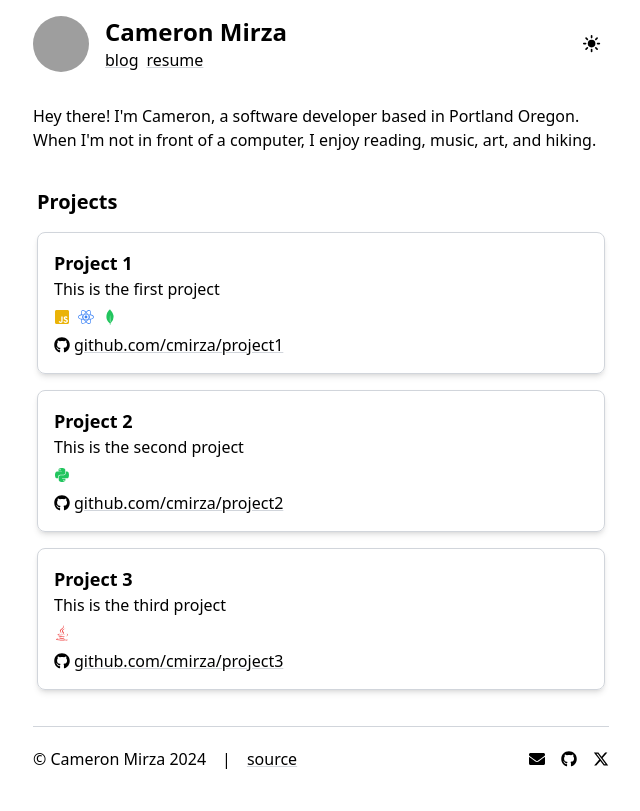
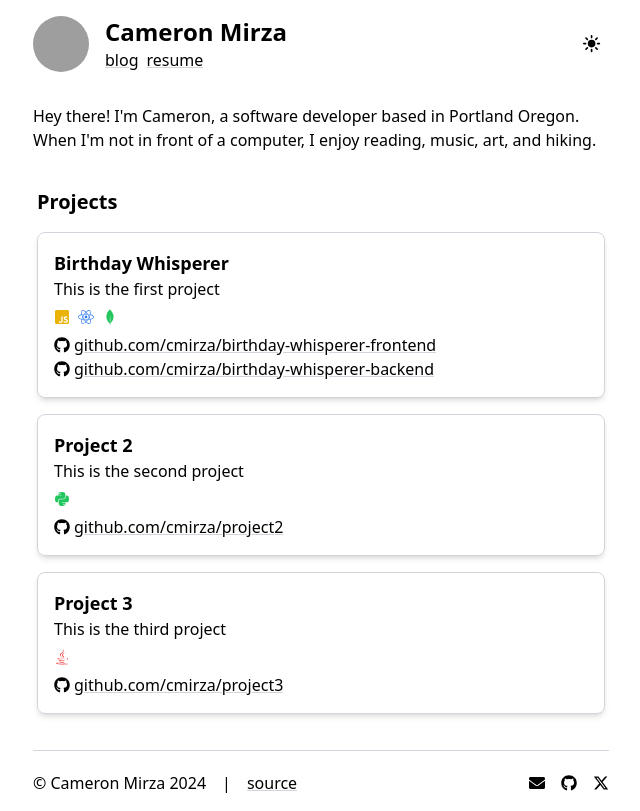
Before and after one commit to cmirza/cmirza.dev, a Next.js app: page / in a window 1280 px wide. Shown: the whole page, without its empty margins (319-959 px from the left). Built offline with nearby package versions, Linux system fonts and the light colour scheme; grey boxes are pictures that could not be loaded.

Commit message:
allow for multiple github repos

```diff
--- a/src/components/Projects.tsx
+++ b/src/components/Projects.tsx
@@ -13,7 +13,7 @@ interface Project {
   name: string;
   description: string;
   technologies: string[];
-  github: string;
+  github: string[];
 }
 
 const iconMap: { [key: string]: JSX.Element } = {
@@ -51,15 +51,13 @@ const Projects: React.FC = () => {
                 ))}
               </div>
             </div>
-            <a
-              href={project.github}
-              target="_blank"
-              rel="noopener noreferrer"
-              className="flex items-center"
-            >
-              <FaGithub className="mr-1" />{" "}
-              {project.github.replace(/^https?:\/\//, "")}
-            </a>
+            <div className="flex flex-col">
+              {project.github.map((link, i) => (
+                <a key={i} href={link} target="_blank" rel="noopener noreferrer" className="flex items-center">
+                  <FaGithub className="mr-1" /> {link.replace(/^https?:\/\//, "")}
+                </a>
+              ))}
+            </div>
           </div>
         ))}
       </div>
--- a/src/data/projects.json
+++ b/src/data/projects.json
@@ -1,20 +1,23 @@
 [
   {
-    "name": "Project 1",
+    "name": "Birthday Whisperer",
     "description": "This is the first project",
     "technologies": ["JavaScript", "React", "MongoDB"],
-    "github": "https://github.com/cmirza/project1"
+    "github": [
+      "https://github.com/cmirza/birthday-whisperer-frontend",
+      "https://github.com/cmirza/birthday-whisperer-backend"
+    ]
   },
   {
     "name": "Project 2",
     "description": "This is the second project",
     "technologies": ["Python"],
-    "github": "https://github.com/cmirza/project2"
+    "github": ["https://github.com/cmirza/project2"]
   },
   {
     "name": "Project 3",
     "description": "This is the third project",
     "technologies": ["Java"],
-    "github": "https://github.com/cmirza/project3"
+    "github": ["https://github.com/cmirza/project3"]
   }
 ]
```
